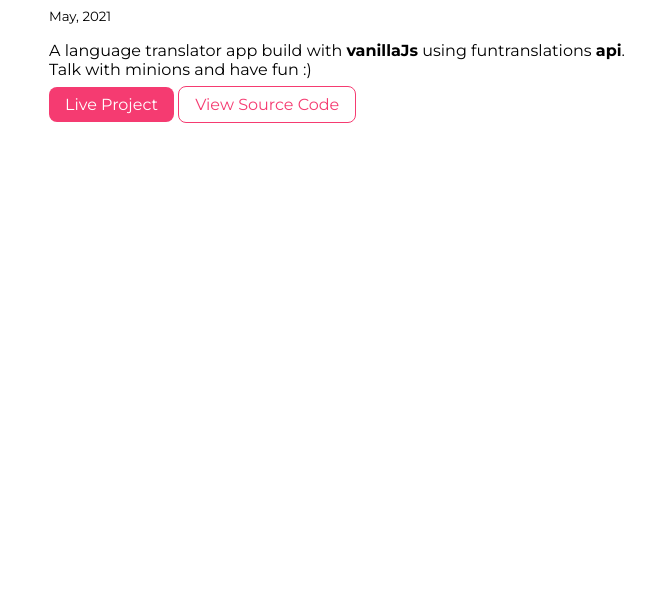
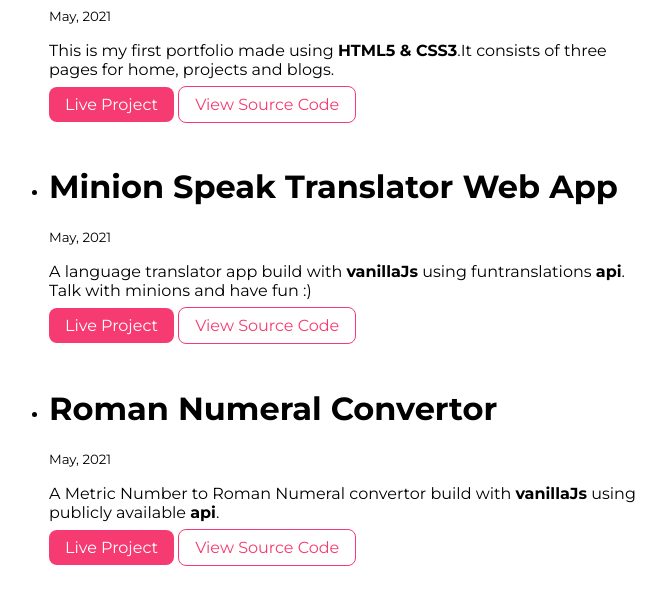
Before and after one commit to aditi2802/my-portfolio, a plain HTML site: page projects.html in a window 1280 px wide. Shown: the part 1560-2149 px from the top of the page, without its empty margins (311-977 px from the left). Before the commit the page ends 1706 px from the top, so only its background shows below. Drawn offline with Linux system fonts and the light colour scheme.

Commit message:
update: updated project section

```diff
--- a/projects.html
+++ b/projects.html
@@ -10,7 +10,7 @@
 <body>
     <!-- nav -->
     <nav class="navigation container">
-        <div class="nav-brand">IAmDeveloper</div>
+        <div class="nav-brand">IAmALearner</div>
         <ul class="list-non-bullet nav-pills">
             <li class="list-item-inline">
                 <a class="link" href="/">Home</a>
@@ -65,6 +65,13 @@
             <a class="link link-secondary" style="display: inline;" href=https://github.com/aditi2802/friends-quiz>View Source Code</a>
         </li></div>
 
+        <div class="container container-center margin-md"><li>
+            <h1>My Portfolio</h1>
+            <small>May, 2021</small>
+            <p>This is my first portfolio made using <strong>HTML5 & CSS3</strong>.It consists of three pages for home, projects and blogs.</p>
+            <a class="link link-primary" style="display: inline;" href="https://aditisharma2802.netlify.app/">Live Project</a>
+            <a class="link link-secondary" style="display: inline;" href="https://github.com/aditi2802/my-portfolio">View Source Code</a>
+        </li></div>
 
         <div class="container container-center margin-md"><li>
             <h1>Minion Speak Translator Web App</h1>
@@ -73,6 +80,14 @@
             <a class="link link-primary" style="display: inline;" href="https://my-minion-speak-translator.netlify.app/">Live Project</a>
             <a class="link link-secondary" style="display: inline;" href="https://github.com/aditi2802/banana-speak">View Source Code</a>
         </li></div>
+
+        <div class="container container-center margin-md"><li>
+            <h1>Roman Numeral Convertor</h1>
+            <small>May, 2021</small>
+            <p>A Metric Number to Roman Numeral convertor build with <strong>vanillaJs</strong> using publicly available <strong>api</strong>.</p>
+            <a class="link link-primary" style="display: inline;" href="https://roman-numerals-convertor.netlify.app/">Live Project</a>
+            <a class="link link-secondary" style="display: inline;" href="https://github.com/aditi2802/roman-numerals-convertor">View Source Code</a>
+        </li></div>
         </ul>
 </body>
 </html>
```
